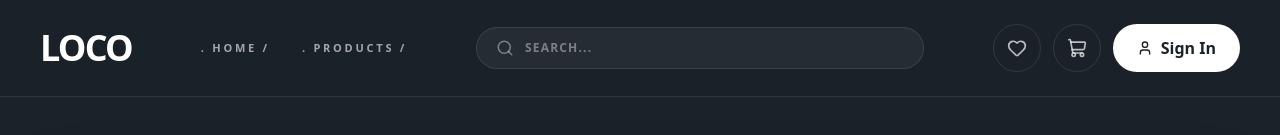
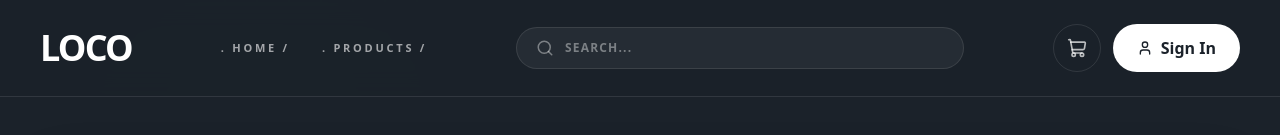
Before and after one commit to PraneshSasi/ecommerce, a Next.js app: page / in a window 1280 px wide. Shown: the top 135 px of the page. Built offline with nearby package versions, Linux system fonts and the light colour scheme; no server answers; the database is empty.

Commit message:
style: remove Heart wishlist icon and its import from Header

```diff
--- a/src/components/layout/Header.tsx
+++ b/src/components/layout/Header.tsx
@@ -13,7 +13,6 @@ import {
   ChevronDown,
   Home,
   Sparkles,
-  Heart,
 } from "lucide-react";
 import { useSession, signOut } from "next-auth/react";
 import { useStore } from "@/store/useStore";
@@ -150,10 +149,7 @@ export default function Header() {
 
           {/* Actions */}
           <div className="flex items-center gap-3">
-            {/* Wishlist Heart Icon (Decorative matching the mockup) */}
-            <button className="hidden sm:inline-flex h-12 w-12 items-center justify-center rounded-full border border-white/10 bg-transparent text-white/70 hover:border-white hover:text-white transition-all cursor-pointer">
-              <Heart size={20} />
-            </button>
+
 
             {/* Cart button */}
             <Link
```
